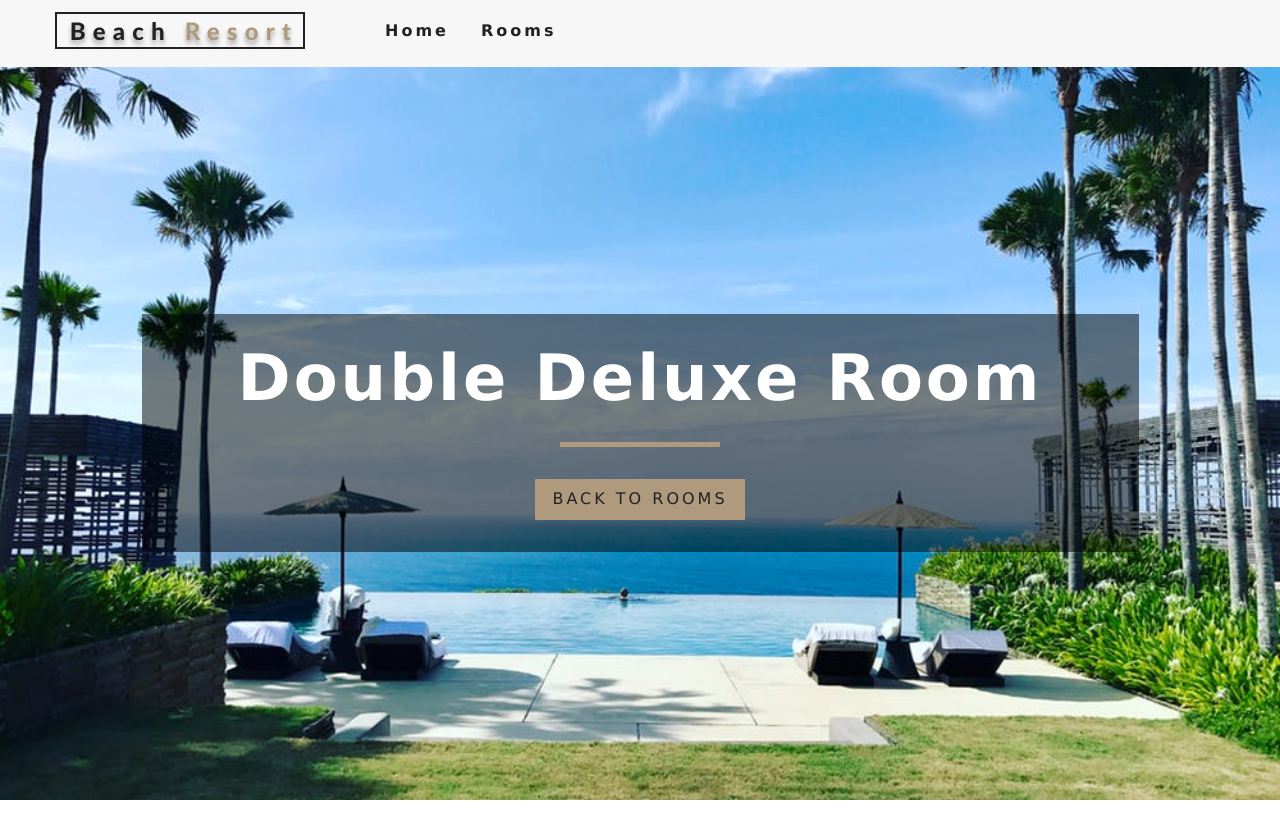
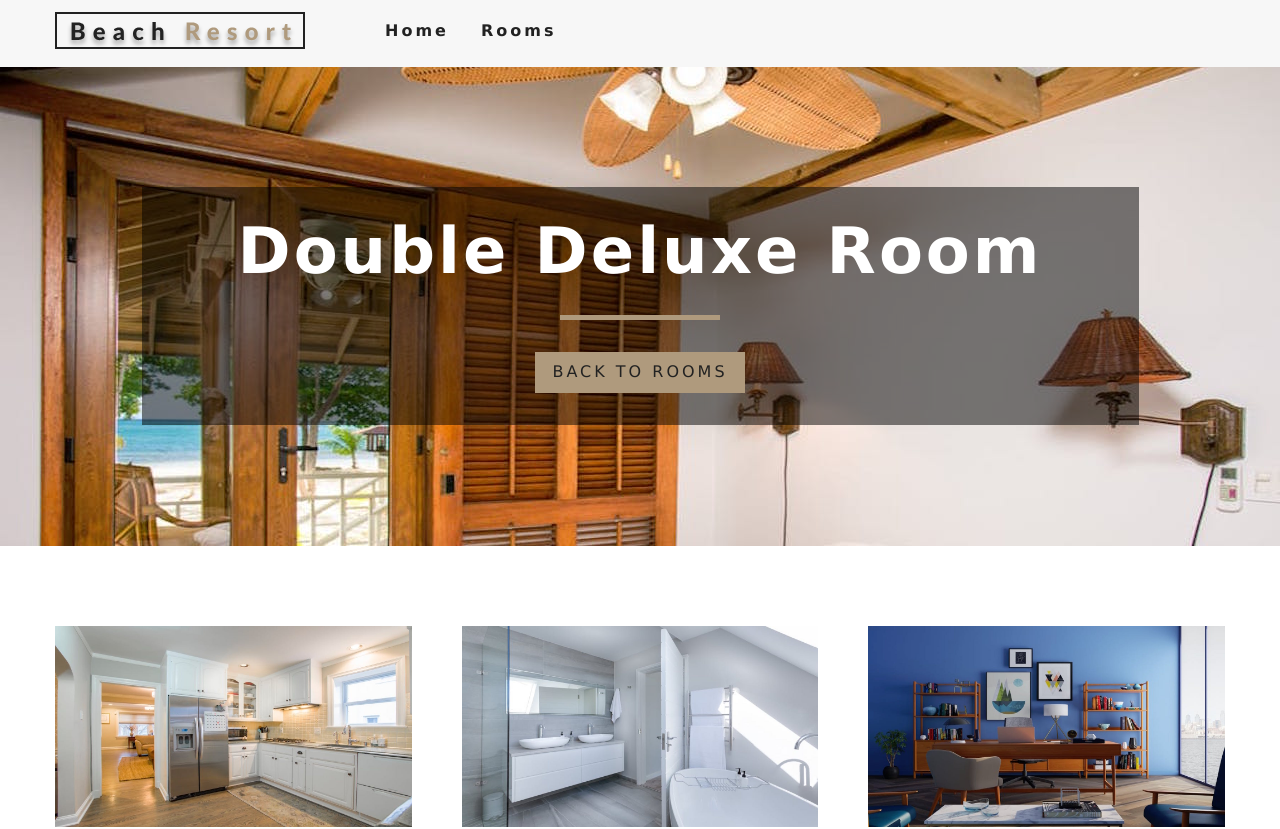
Before and after one commit to jellar/react-resort, a React (Create React App) app: page /rooms/double-deluxe in a window 1280 px wide. Shown: the top 829 px of the page. Built offline with nearby package versions, Linux system fonts and the light colour scheme.

Commit message:
styled-components added

```diff
--- a/package.json
+++ b/package.json
@@ -7,7 +7,8 @@
     "react-dom": "^16.8.6",
     "react-icons": "^3.7.0",
     "react-router-dom": "^5.0.1",
-    "react-scripts": "3.0.1"
+    "react-scripts": "3.0.1",
+    "styled-components": "^4.3.2"
   },
   "scripts": {
     "start": "react-scripts start",
--- /dev/null
+++ b/src/components/StyledHero.js
@@ -0,0 +1,11 @@
+import styled from "styled-components";
+import defaultImg from "../images/room-1.jpeg";
+const StyledHero = styled.header`
+  min-height: 60vh;
+  background: url(${props => (props.image ? props.image : defaultImg)});
+  display: flex;
+  align-items: center;
+  justify-content: center;
+`;
+
+export default StyledHero;
--- a/src/pages/SingleRoom.js
+++ b/src/pages/SingleRoom.js
@@ -1,8 +1,8 @@
 import React, { useContext } from "react";
 import { Link } from "react-router-dom";
-import Hero from "../components/Hero";
 import Banner from "../components/Banner";
 import { RoomContext } from "../RoomContext";
+import StyledHero from "../components/StyledHero";
 
 export default function SingleRoom(props) {
   const { getRoom } = useContext(RoomContext);
@@ -29,19 +29,19 @@ export default function SingleRoom(props) {
     pets,
     images
   } = room;
-
+  const [mainImg, ...defaultImages] = images;
   return (
     <>
-      <Hero>
+      <StyledHero image={mainImg}>
         <Banner title={`${room.name} room`}>
           <Link to="/" className="btn-primary">
             back to rooms
           </Link>
         </Banner>
-      </Hero>
+      </StyledHero>
       <section className="single-room">
         <div className="single-room-images">
-          {images.map((image, index) => (
+          {defaultImages.map((image, index) => (
             <img key={index} src={image} alt={name} />
           ))}
         </div>
```
Also changed, not shown: 1 other file (tests, documents, lock files or other folders).
